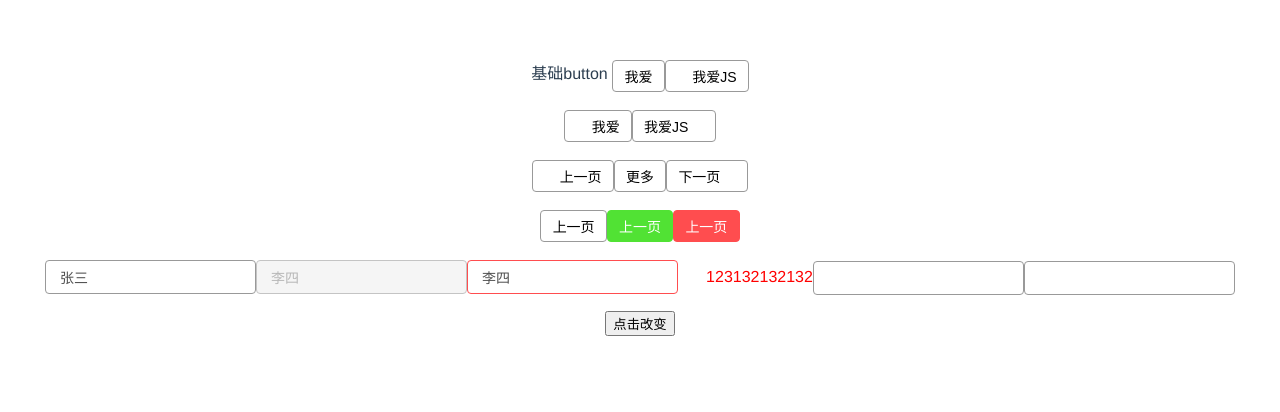
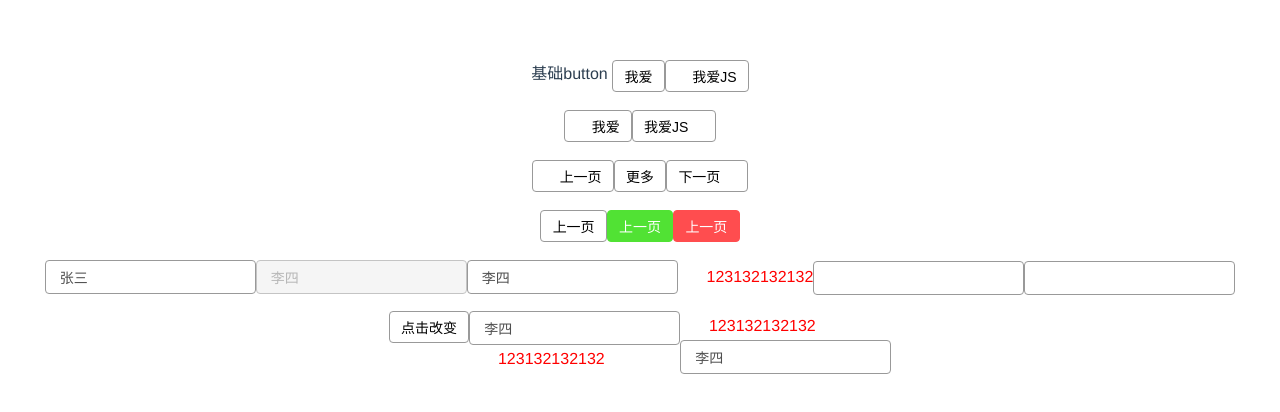
Before and after one commit to lovelts/tsl-ui, a Vue app: page / in a window 1280 px wide. Shown: the top 412 px of the page. Built offline with nearby package versions, Linux system fonts and the light colour scheme.

Commit message:
input添加error的位置属性

```diff
--- a/src/App.vue
+++ b/src/App.vue
@@ -1,7 +1,7 @@
 <!--
  * @Author: lts
  * @Date: 2021-03-08 12:54:13
- * @LastEditTime: 2021-03-09 08:56:22
+ * @LastEditTime: 2021-03-09 09:47:38
  * @FilePath: \my-cli-ui\src\App.vue
 -->
 <template>
@@ -46,7 +46,9 @@
     <ts-input @change="handleChange" />
     <ts-input v-model:value="msg" />
     <p>{{ msg }}</p>
-    <button @click="changeModel">点击改变</button>
+    <ts-button @click="changeModel">点击改变</ts-button>
+    <ts-input value="李四" error="123132132132" errorPosi="bottom"/>
+<ts-input value="李四" error="123132132132" errorPosi="top"/>
   </div>
 </template>
 
--- a/src/Input.vue
+++ b/src/Input.vue
@@ -1,11 +1,17 @@
 <!--
  * @Author: lts
  * @Date: 2021-03-08 13:53:51
- * @LastEditTime: 2021-03-09 09:16:49
+ * @LastEditTime: 2021-03-09 09:53:28
  * @FilePath: \my-cli-ui\src\Input.vue
 -->
 <template>
-  <div class="wrapper" :class="{ error }">
+  <div
+    class="wrapper"
+    :class="{
+      ['error']: error,
+      [`error-posi-${errorPosi}`]: error && errorPosi,
+    }"
+  >
     <input
       :value="value"
       type="text"
@@ -16,10 +22,10 @@
       @focus="handleFocus"
       @blur="handleBlur"
     />
-    <template v-if="error">
+    <div v-if="error">
       <ts-icon name="error" class="icon-error" />
       <span class="error-msg">{{ error }}</span>
-    </template>
+    </div>
   </div>
 </template>
 <script>
@@ -37,6 +43,10 @@ export default {
     },
     error: {
       type: String,
+    },
+    errorPosi: {
+      type: String,
+      default: "right",
     },
   },
   emits: ["change", "input", "blur", "focus", "update:value"],
@@ -73,10 +83,9 @@ export default {
 @border-hover-color: #666;
 @border-shadow-color: rgba(179, 179, 179, 0.5);
 @error-red: #ff4d4f;
-@font-color:rgba(48, 48, 48, 0.85);
+@font-color: rgba(48, 48, 48, 0.85);
 .wrapper {
   display: inline-flex;
-  align-items: center;
   .ts-input {
     color: @font-color;
     height: @height;
@@ -85,7 +94,7 @@ export default {
     font-size: var(--font-size);
     border-radius: 4px;
     padding: 0 1em;
-    transition: all linear .1s;
+    transition: all linear 0.1s;
     &:hover {
       border-color: @border-hover-color;
     }
@@ -103,10 +112,11 @@ export default {
     }
   }
   &.error {
+    > div {
+      display: inline-flex;
+      align-items: center;
       > * {
-      &:not(:last-child) {
-        margin-right: 0.4em;
-      }
+        margin-left: 0.4em;
       }
       > input {
         border-color: @error-red;
@@ -127,4 +137,25 @@ export default {
       }
     }
   }
+  &.error-posi-bottom {
+    flex-direction: column;
+    justify-content: center;
+    .error-msg {
+      margin-top: 5px;
+    }
+    .icon-error {
+      margin-top: 5px;
+    }
+  }
+  &.error-posi-top {
+    flex-direction: column-reverse;
+    justify-content: center;
+    .error-msg {
+      margin-bottom: 5px;
+    }
+    .icon-error {
+      margin-bottom: 5px;
+    }
+  }
+}
 </style>
```
Lines whose indentation alone changed are shown as unchanged.
